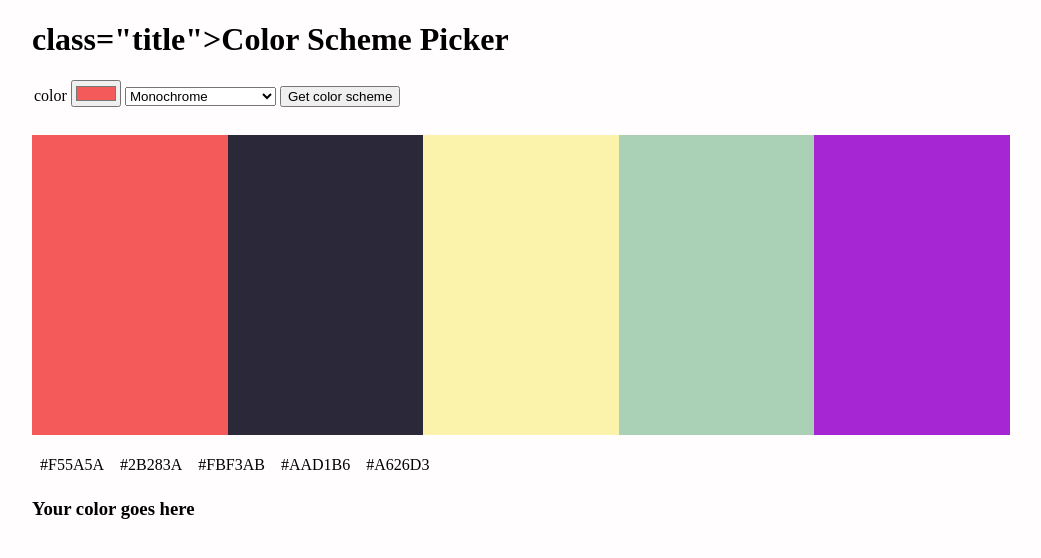
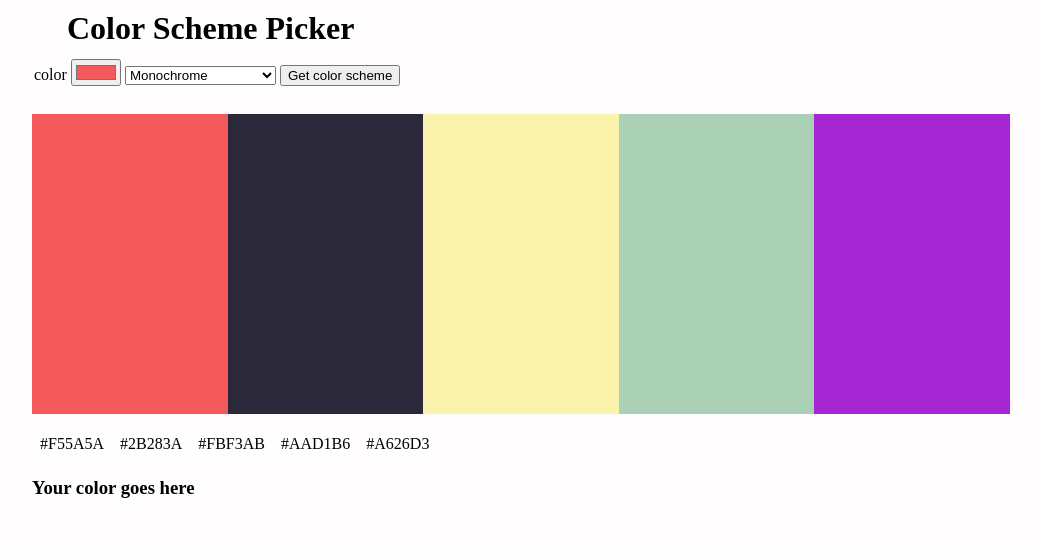
Before and after one commit to osandoval1976/color_scheme_scrimba_project, a website built with Vite: page index.html in a window 1280 px wide. Shown: the whole page, without its empty margins (58-1099 px from the left). Built offline with nearby package versions, Linux system fonts and the light colour scheme.

Commit message:
Fix h1 tag by adding class attribute correctly

```diff
--- a/index.html
+++ b/index.html
@@ -6,7 +6,7 @@
      <link rel="stylesheet" href="index.css">
 </head>
 <body>
-<h1> class="title">Color Scheme Picker</h1>
+<h1 class="title">Color Scheme Picker</h1>
  <form id="form" class="form">
  <label for="input-color">color</label>
  <input type="color" value="#F55A5A" id="input-color" />
```
